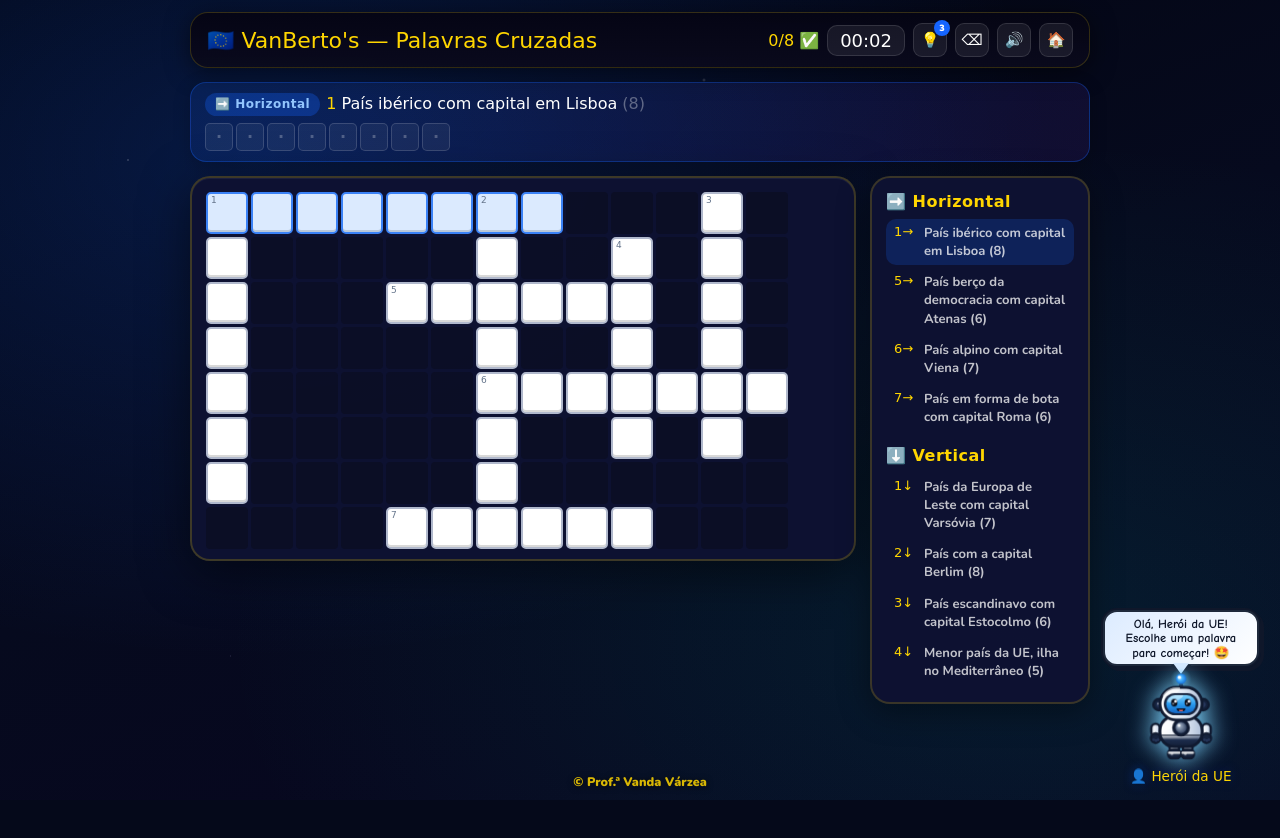
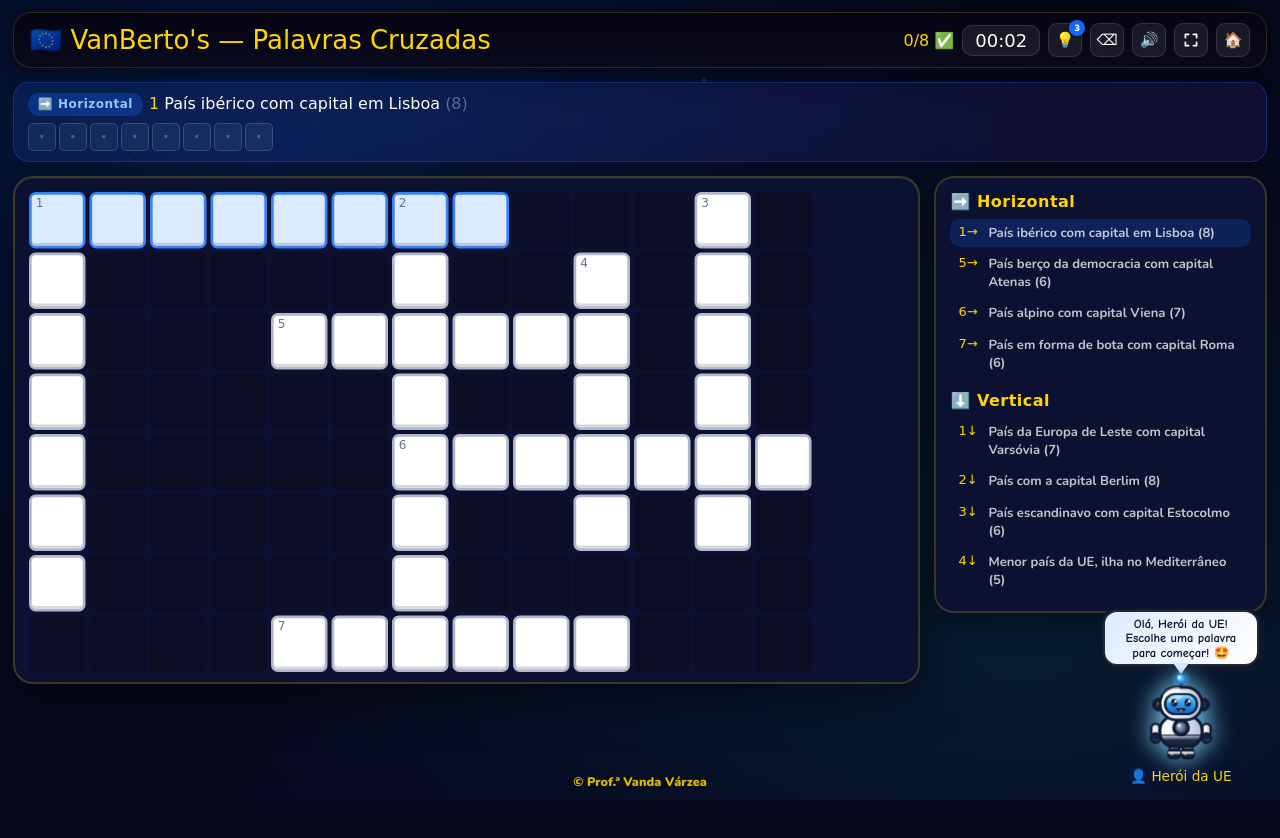
Before and after one commit to vvarzea/VanBerto-s-UEPalavrasCruzadas, a plain HTML site: page index.html in a window 1280 px wide. Both pictures are taken after a click on the button "✏️ Jogar!". Drawn offline with nearby package versions, Linux system fonts and the light colour scheme; a web font is replaced by a local one.

Commit message:
Add files via upload

```diff
--- a/index.html
+++ b/index.html
@@ -28,7 +28,7 @@ body::after{content:'';position:fixed;inset:0;z-index:0;pointer-events:none;
   padding:12px 10px 150px;gap:14px;min-height:100vh;}
 
 /* HEADER */
-header{width:100%;max-width:900px;display:flex;align-items:center;justify-content:space-between;
+header{width:100%;max-width:min(1600px,98vw);display:flex;align-items:center;justify-content:space-between;
   background:linear-gradient(180deg,rgba(5,5,20,.98),rgba(10,10,28,.95));
   border:1px solid rgba(255,214,0,.18);border-radius:18px;
   padding:10px 16px;backdrop-filter:blur(14px);
@@ -46,11 +46,23 @@ header{width:100%;max-width:900px;display:flex;align-items:center;justify-conten
 .hbtn:active{transform:scale(.88);}
 
 /* LAYOUT */
-#mainArea{width:100%;max-width:900px;display:flex;flex-direction:column;gap:14px;}
+#mainArea{width:100%;max-width:min(1600px,98vw);display:flex;flex-direction:column;gap:14px;}
 @media(min-width:700px){
   #mainArea{flex-direction:row;align-items:flex-start;}
   #gridWrap{flex:1;min-width:0;}
-  #cluesPanel{width:220px;flex-shrink:0;}
+  #cluesPanel{width:clamp(220px,26vw,430px);flex-shrink:0;max-height:calc(100vh - 200px);}
+}
+@media(min-width:1100px){
+  .clue-section h3{font-size:19px;}
+  .clue-num{font-size:16px;min-width:28px;}
+  .clue-txt{font-size:15px;}
+  .htitle{font-size:26px;}
+  .clue-item{padding:7px 10px;}
+}
+@media(min-width:1600px){
+  .clue-section h3{font-size:22px;}
+  .clue-txt{font-size:17px;}
+  .clue-num{font-size:18px;}
 }
 
 /* GRID WRAPPER — escala automaticamente para caber no ecrã */
@@ -124,7 +136,7 @@ header{width:100%;max-width:900px;display:flex;align-items:center;justify-conten
 .clue-txt.correct{text-decoration:line-through;color:rgba(0,200,83,.7);}
 
 /* ACTIVE CLUE BANNER */
-#activeClueBanner{width:100%;max-width:900px;
+#activeClueBanner{width:100%;max-width:min(1600px,98vw);
   background:linear-gradient(135deg,rgba(21,101,255,.14),rgba(124,58,237,.10));
   border:1.5px solid rgba(21,101,255,.35);
   border-radius:16px;padding:10px 14px;
@@ -271,6 +283,7 @@ header{width:100%;max-width:900px;display:flex;align-items:center;justify-conten
       <button class="hbtn" id="btnHint" onclick="useHint()" title="Dica">💡<span class="badge" id="hintBadge">3</span></button>
       <button class="hbtn" id="btnErase" onclick="eraseCell()" title="Apagar">⌫</button>
       <button class="hbtn" id="btnSnd" onclick="sndOn=!sndOn;this.textContent=sndOn?'🔊':'🔇'">🔊</button>
+      <button class="hbtn" id="btnFs" onclick="toggleFullscreen()" title="Ecrã inteiro" aria-label="Ecrã inteiro"></button>
       <button class="hbtn" onclick="showStart()">🏠</button>
     </div>
   </header>
@@ -945,7 +958,15 @@ function scaleGrid(){
 
   // Available width inside the wrapper (subtract padding 14px*2)
   const available = wrap.clientWidth - 28;
-  const scale = Math.min(1, available / gridW);
+  let scale = Math.min(1, available / gridW);
+  if(window.innerWidth >= 700){
+    // ecrã grande: aumenta a grelha para aproveitar a largura e a altura disponíveis
+    const top = wrap.getBoundingClientRect().top + window.scrollY;
+    const bn = document.getElementById('activeClueBanner');
+    const bannerReserve = (bn && getComputedStyle(bn).display==='none') ? 100 : 0; // a dica ativa aparece logo a seguir
+    const availH = window.innerHeight - top - 28 - 110 - bannerReserve;
+    scale = Math.max(0.5, Math.min(2.8, available / gridW, availH / gridH));
+  }
 
   scaler.style.transform = `scale(${scale})`;
   scaler.style.transformOrigin = 'top left';
@@ -1402,6 +1423,34 @@ setInterval(()=>{
 },18000);
 
 setTimeout(()=>showBub('Olá! Sou o VanBerto\'s! Completa as palavras cruzadas da UE! 🇪🇺'),900);
+
+// ── ECRÃ INTEIRO ─────────────────────────────────────────────────────────
+const FS_IN='<svg width="16" height="16" viewBox="0 0 20 20" fill="none" stroke="currentColor" stroke-width="2.2" stroke-linecap="round" stroke-linejoin="round" aria-hidden="true"><path d="M3 7V3h4M13 3h4v4M17 13v4h-4M7 17H3v-4"/></svg>';
+const FS_OUT='<svg width="16" height="16" viewBox="0 0 20 20" fill="none" stroke="currentColor" stroke-width="2.2" stroke-linecap="round" stroke-linejoin="round" aria-hidden="true"><path d="M7 3v4H3M13 3v4h4M17 13h-4v4M3 13h4v4"/></svg>';
+function fsElement(){return document.fullscreenElement||document.webkitFullscreenElement||null;}
+function toggleFullscreen(){
+  const d=document,el=d.documentElement;
+  try{
+    if(!fsElement()){ const p=(el.requestFullscreen||el.webkitRequestFullscreen).call(el); if(p&&p.catch)p.catch(()=>{}); }
+    else{ const p=(d.exitFullscreen||d.webkitExitFullscreen).call(d); if(p&&p.catch)p.catch(()=>{}); }
+  }catch(e){}
+}
+function fsUpdate(){
+  const b=document.getElementById('btnFs'); if(!b)return;
+  const on=!!fsElement();
+  b.innerHTML=on?FS_OUT:FS_IN;
+  b.title=on?'Sair do ecrã inteiro':'Ecrã inteiro';
+  b.setAttribute('aria-label',b.title);
+  setTimeout(()=>window.dispatchEvent(new Event('resize')),150);
+}
+(function(){
+  const b=document.getElementById('btnFs');
+  const ok=document.documentElement.requestFullscreen||document.documentElement.webkitRequestFullscreen;
+  if(!ok){ if(b)b.style.display='none'; return; }   // ex.: iPhone não suporta
+  fsUpdate();
+  document.addEventListener('fullscreenchange',fsUpdate);
+  document.addEventListener('webkitfullscreenchange',fsUpdate);
+})();
 </script>
 </body>
 </html>
```
